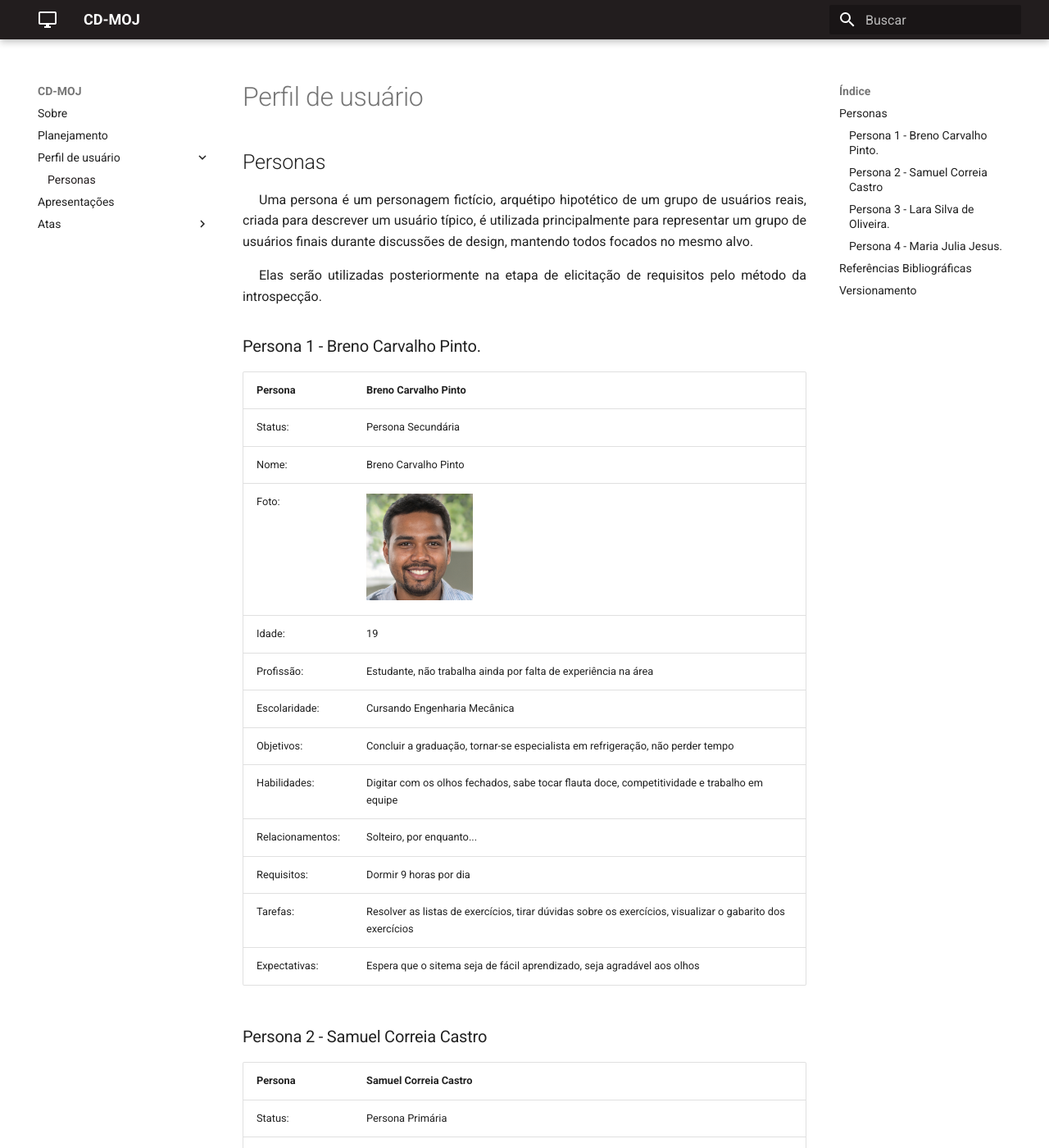
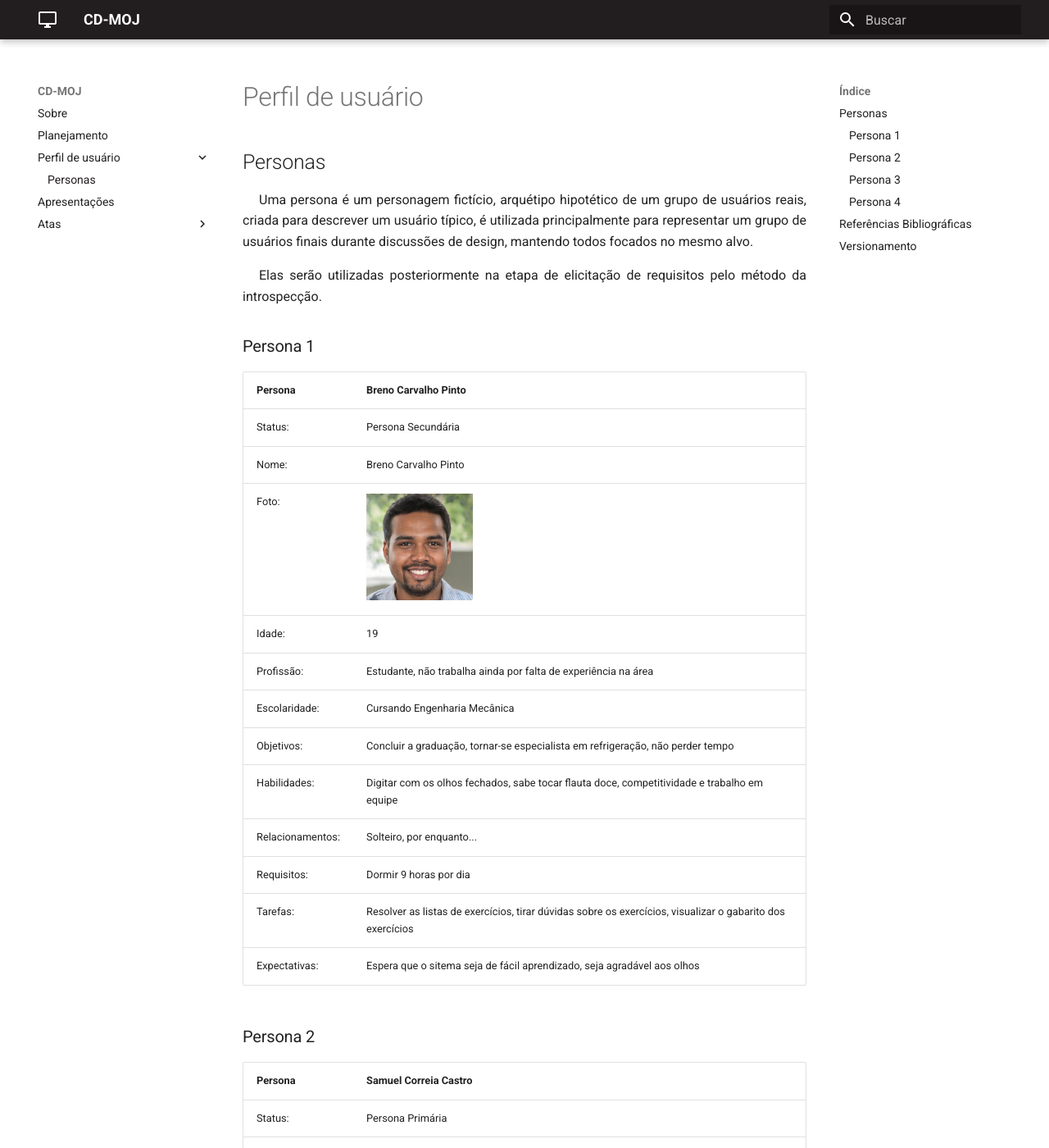
Before and after one commit to Interacao-Humano-Computador/2020.1-CD-MOJ, an MkDocs documentation site: the page built from docs/personas.md, in a window 1280 px wide and 1400 px high. Shown: the whole window at 82% size. Built offline with MkDocs 1.6.1 and Material for MkDocs 9.7.7, drawn with Linux system fonts in a browser that asks for light colours; old or Windows-style settings are respelled for this version of MkDocs; some of the changed text lies outside the part shown.

Commit message:
Removendo dados redundantes sobre as personas

```diff
--- a/docs/personas.md
+++ b/docs/personas.md
@@ -9,7 +9,7 @@ Uma persona é um personagem fictício, arquétipo hipotético de um grupo de us
 Elas serão utilizadas posteriormente na etapa de elicitação de requisitos pelo método da introspecção.
 </p>
 
-### Persona 1 - Breno Carvalho Pinto.
+### Persona 1
 | Persona | Breno Carvalho Pinto |
 |--|--|
 | Status: | Persona Secundária |
@@ -25,7 +25,7 @@ Elas serão utilizadas posteriormente na etapa de elicitação de requisitos pel
 | Tarefas: | Resolver as listas de exercícios, tirar dúvidas sobre os exercícios, visualizar o gabarito dos exercícios |
 | Expectativas: | Espera que o sitema seja de fácil aprendizado, seja agradável aos olhos  |
 
-### Persona 2 - Samuel Correia Castro
+### Persona 2
 | Persona | Samuel Correia Castro |
 |--|--|
 | Status: | Persona Primária |
@@ -41,7 +41,7 @@ Elas serão utilizadas posteriormente na etapa de elicitação de requisitos pel
 | Tarefas: | Preparar e ministrar aulas, e aproveitar o tempo livre com sua família  |
 | Expectativas: | Acredita que o sistema é uma forma eficiente, prática e justa de avaliar seus alunos |
 
-### Persona 3 - Lara Silva de Oliveira.
+### Persona 3
 
 | Persona | Lara Silva de Oliveira |
 |--|--|
@@ -58,7 +58,7 @@ Elas serão utilizadas posteriormente na etapa de elicitação de requisitos pel
 | Tarefas: | Auxiliar os alunos com as possíveis dúvidas em relação ao conteúdo que está sendo ministrado. |
 | Expectativas: | Visualizar as questões das listas disponiveis, ter acesso ao código dos alunos |
 
-### Persona 4 - Maria Julia Jesus.
+### Persona 4
 | Persona | Maria Julia Jesus |
 |--|--|
 | Status: | Antiusuário |
```
Also changed, not shown: other parts of docs/personas.md (+1 -0 lines).
